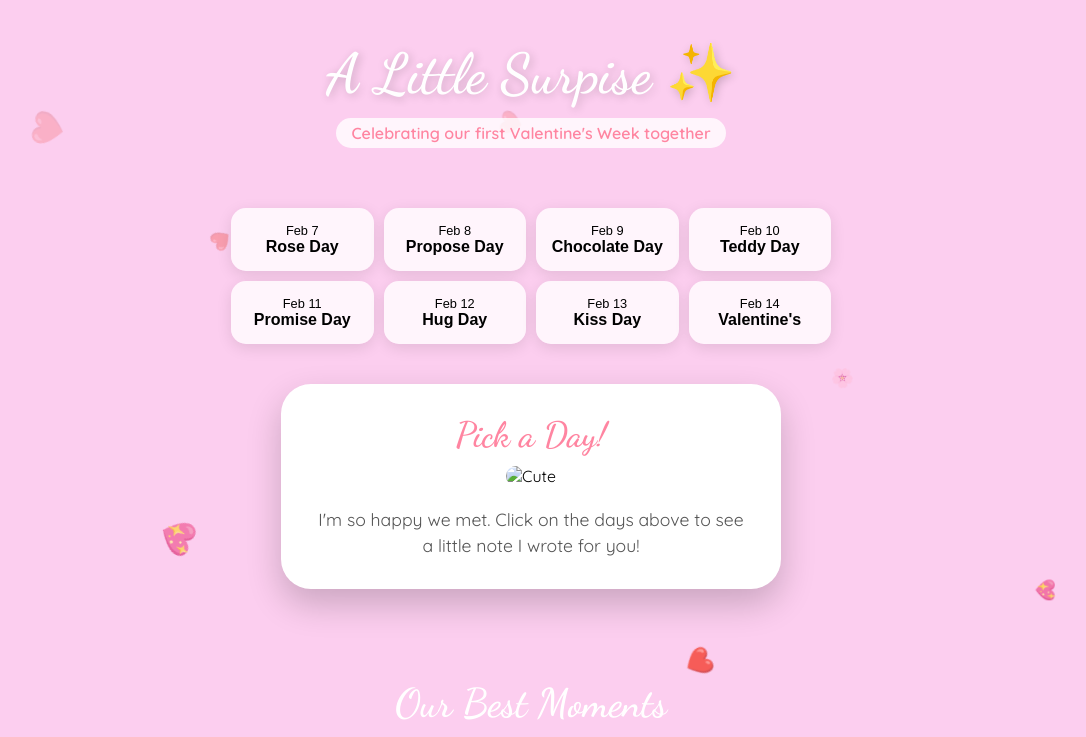
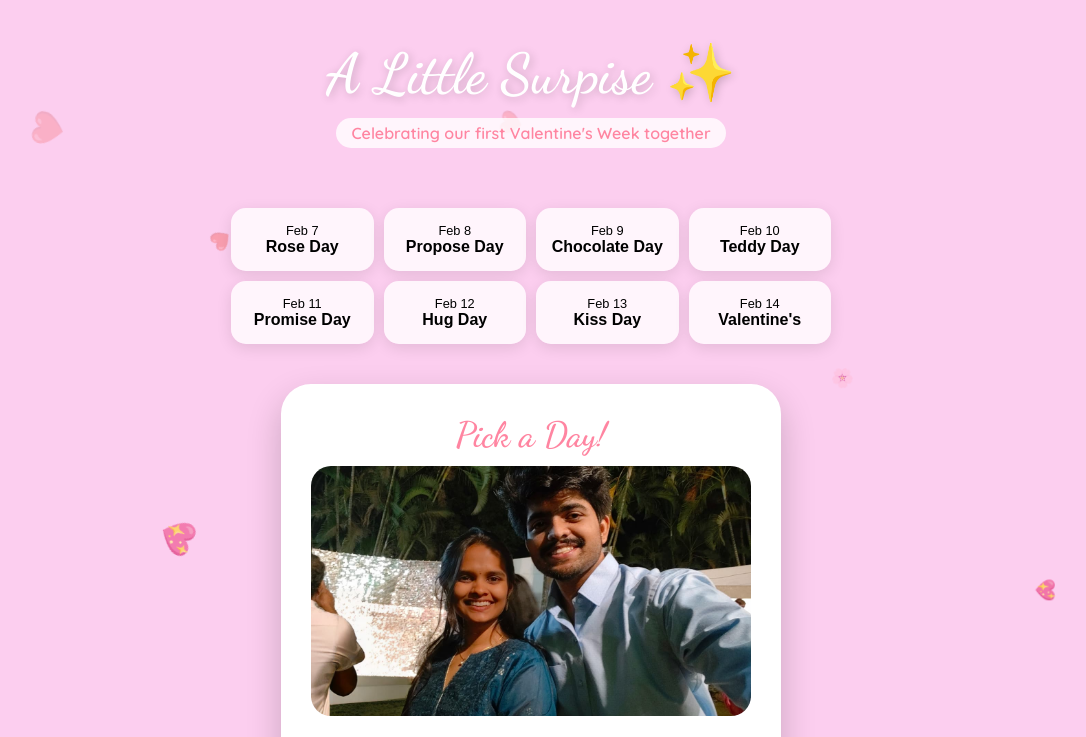
Before and after one commit to hellobuddyyy252525-boop/SecretProject, a plain HTML site: page index.html in a window 1280 px wide. Shown: the top 737 px of the page, without its empty margins (109-1195 px from the left). Drawn offline with Linux system fonts and the light colour scheme.

Commit message:
Update index.html

```diff
--- a/index.html
+++ b/index.html
@@ -208,7 +208,7 @@
 
     <main id="main-display">
         <h2 id="display-title" class="day-title">Pick a Day!</h2>
-        <img id="display-img" class="display-img" src="bunny/1.jpeg" alt="Cute">
+        <img id="display-img" class="display-img" src="1.jpeg" alt="Cute">
         <p id="display-msg" class="day-msg">I'm so happy we met. Click on the days above to see a little note I wrote for you!</p>
     </main>
 
```
